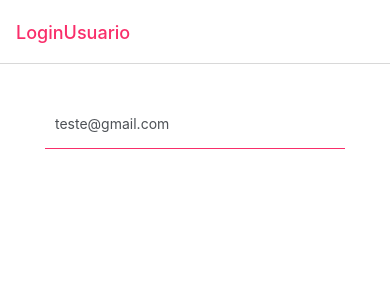
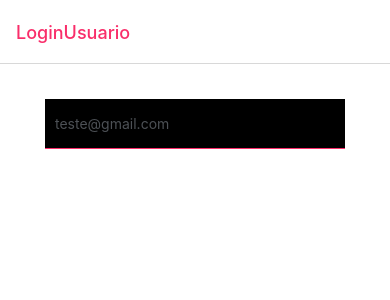
Before and after one commit to Antonio-Matheus-Follone-Graca/Produtos, a React Native app in the folder Produtos/: screen /LoginUsuario in a window 390 px wide. Shown: the top 300 px of the page. Built offline with nearby package versions, Linux system fonts and the light colour scheme.

Commit message:
Update LoginUsuario.js

```diff
--- a/Produtos/src/pages/LoginUsuario.js
+++ b/Produtos/src/pages/LoginUsuario.js
@@ -49,6 +49,7 @@ const styles = StyleSheet.create({
     paddingTop:25
   },
   inputs:{
+    backgroundColor:'#000',
     borderBottomWidth:1,
     borderBottomColor:'#f92e6a',
     marginTop:10, // espaçamento entre os campos
```
